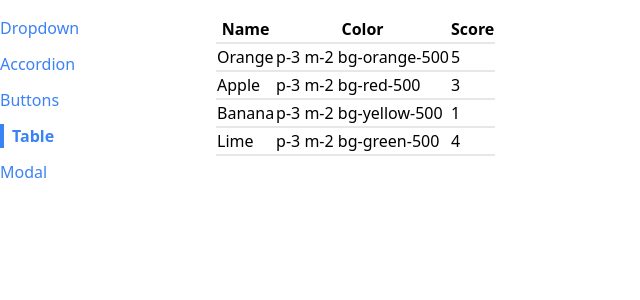
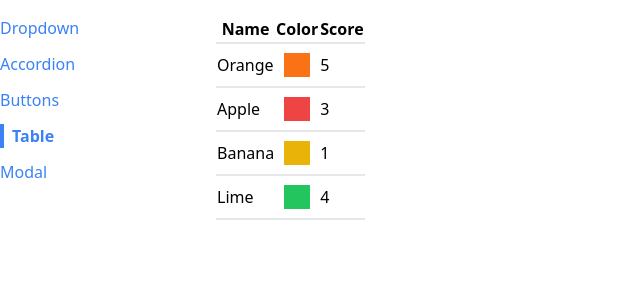
Before and after one commit to zdTang/stephen_react_Mike_learn, a React (Create React App) app in the folder learn_jsx/: page /table in a window 1280 px wide. Shown: the top 300 px of the page, without its empty margins (0-640 px from the left). Built offline with nearby package versions, Linux system fonts and the light colour scheme.

Commit message:
c15-256 Fixing the Color

```diff
--- a/learn_jsx/src/pages/TablePage.js
+++ b/learn_jsx/src/pages/TablePage.js
@@ -9,7 +9,10 @@ const TablePage = () => {
 
   const config = [
     { label: "Name", render: (fruit) => fruit.name },
-    { label: "Color", render: (fruit) => `p-3 m-2 ${fruit.color}` },
+    {
+      label: "Color",
+      render: (fruit) => <div className={`p-3 m-2 ${fruit.color}`}></div>,
+    },
     { label: "Score", render: (fruit) => fruit.score },
   ];
 
```
